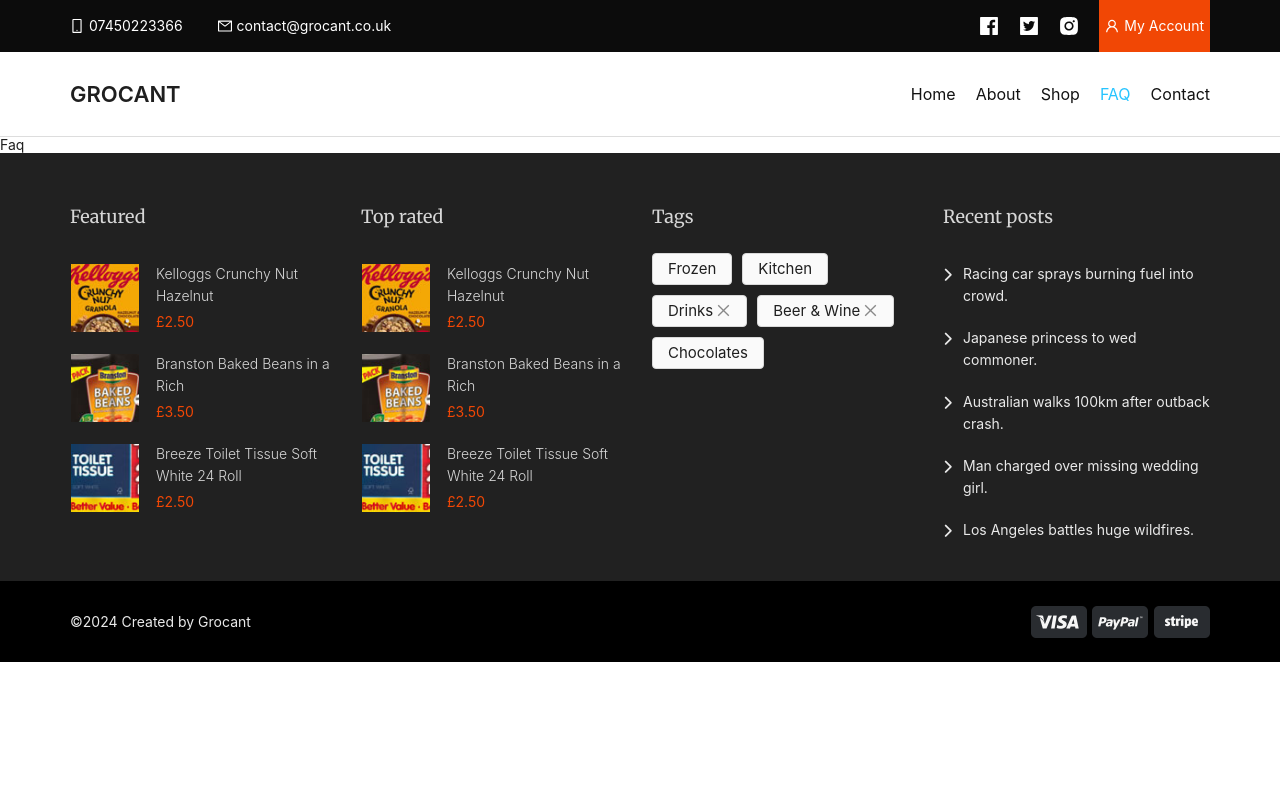
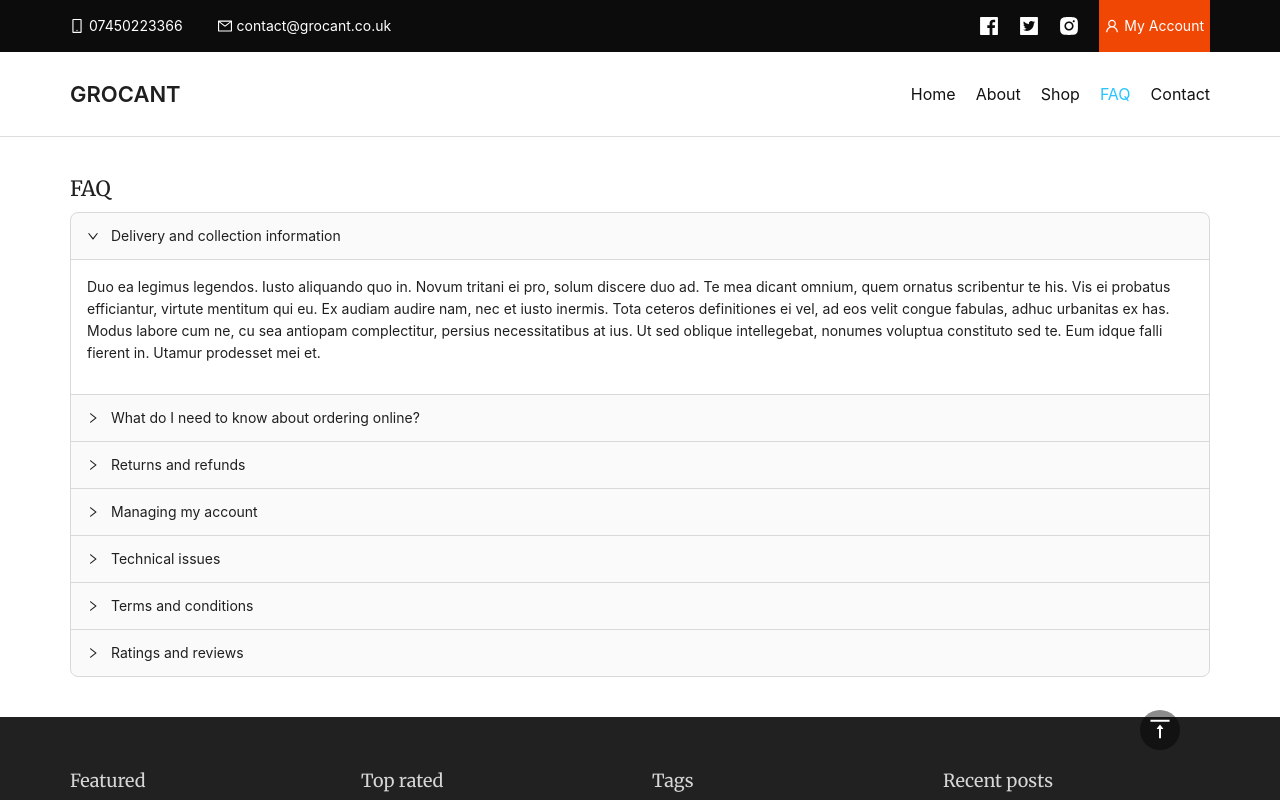
Before and after one commit to oguzthmc/grocant, a React (Create React App) app: page /faq in a window 1280 px wide. Shown: the top 800 px of the page. Built offline with nearby package versions, Linux system fonts and the light colour scheme.

Commit message:
use collapse component to work on FAQ page

```diff
--- a/src/pages/faq.js
+++ b/src/pages/faq.js
@@ -1,5 +1,56 @@
+import { Collapse } from 'antd';
+
+const text = `
+  Duo ea legimus legendos. Iusto aliquando quo in. Novum tritani ei pro, solum discere duo ad. Te mea dicant omnium, quem ornatus scribentur te his. Vis ei probatus efficiantur, virtute mentitum qui eu. Ex audiam audire nam, nec et iusto inermis. Tota ceteros definitiones ei vel, ad eos velit congue fabulas, adhuc urbanitas ex has. Modus labore cum ne, cu sea antiopam complectitur, persius necessitatibus at ius. Ut sed oblique intellegebat, nonumes voluptua constituto sed te. Eum idque falli fierent in. Utamur prodesset mei et.
+`;
+
+const items = [
+  {
+    key: '1',
+    label: 'Delivery and collection information',
+    children: <p>{text}</p>,
+  },
+  {
+    key: '2',
+    label: 'What do I need to know about ordering online?',
+    children: <p>{text}</p>,
+  },
+  {
+    key: '3',
+    label: 'Returns and refunds',
+    children: <p>{text}</p>,
+  },
+  {
+    key: '4',
+    label: 'Managing my account',
+    children: <p>{text}</p>,
+  },
+  {
+    key: '5',
+    label: 'Technical issues',
+    children: <p>{text}</p>,
+  },
+  {
+    key: '6',
+    label: 'Terms and conditions',
+    children: <p>{text}</p>,
+  },
+  {
+    key: '7',
+    label: 'Ratings and reviews',
+    children: <p>{text}</p>,
+  },
+];
+
 function AppFaq() {
-  return <div>Faq</div>;
+  return (
+    <div className="block faqPage">
+      <div className="container">
+        <h2>FAQ</h2>
+        <Collapse accordion items={items} defaultActiveKey={['1']} />
+      </div>
+    </div>
+  );
 }
 
 export default AppFaq;
```
